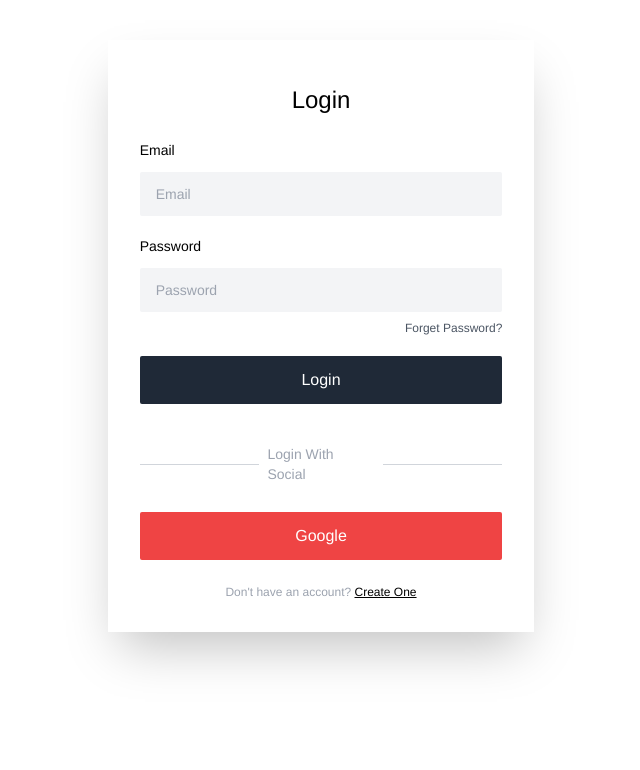
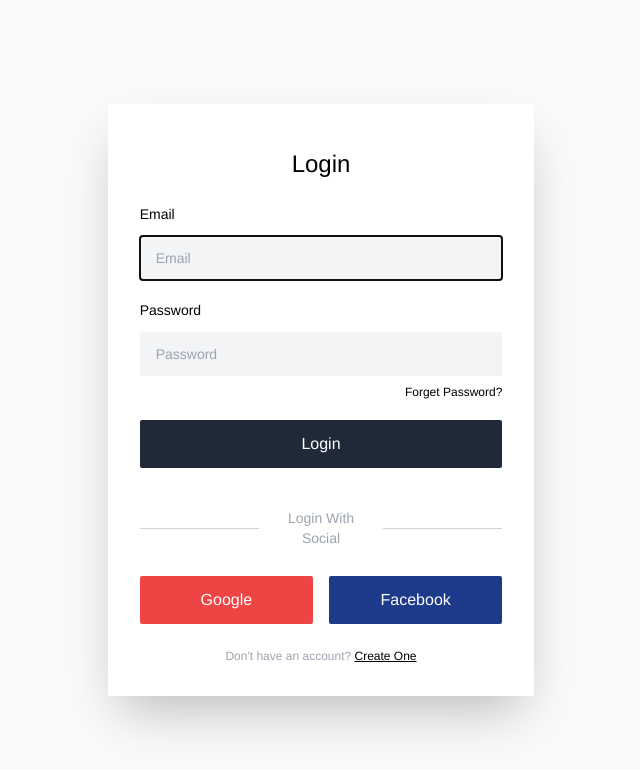
Before and after one commit to leventefrks/vue-firebase-auth, a Vue app: page / in a window 1280 px wide. Shown: the top 770 px of the page, without its empty margins (319-959 px from the left). Built offline with nearby package versions, Linux system fonts and the light colour scheme; no server answers.

Commit message:
Dashboard, Page Not Found

```diff
--- a/src/App.vue
+++ b/src/App.vue
@@ -1,8 +1,10 @@
-<template>
+<template lang="html">
   <div id="app">
-    <transition name="fade" mode="out-in">
-      <router-view />
-    </transition>
+    <div class="w-screen h-screen flex items-center justify-center bg-gray-50">
+      <transition name="fade" mode="out-in">
+        <router-view />
+      </transition>
+    </div>
   </div>
 </template>
 
@@ -13,7 +15,7 @@
 
 .fade-enter-active,
 .fade-leave-active {
-  transition-duration: 0.3s;
+  transition-duration: 0.2s;
   transition-property: opacity;
   transition-timing-function: ease;
 }
--- a/src/components/AppRegister.vue
+++ b/src/components/AppRegister.vue
@@ -1,41 +1,90 @@
 <template>
-<div class="w-full h-full">
-  <div class="bg-white lg:w-4/12 md:6/12 w-10/12 m-auto my-10 shadow-2xl">
+  <div class="bg-white lg:w-4/12 md:6/12 w-10/12 m-auto shadow-2xl">
     <div class="py-8 px-8 rounded-xl">
       <h1 class="font-medium text-2xl mt-3 text-center">Register</h1>
-        <form @submit.prevent="register" class="mt-6">
-          <div class="my-5 text-sm">
-              <label for="email" class="block text-black">Email</label>
-              <input type="text" v-model="form.email" @blur="$v.form.email.$touch" autofocus id="email" class="rounded-sm px-4 py-3 mt-3 focus:outline-none bg-gray-100 w-full" placeholder="Email"  :class="{ 'border-1 border-red-500': $v.form.email.$error }" />
-              <div v-if="!$v.form.email.required && $v.form.email.$error" class="text-red-500">The email field is required</div>
-              <div v-else-if="!$v.form.email.email && $v.form.email.$error" class="text-red-500">The email field is invalid</div>
+      <form @submit.prevent="register" class="mt-6">
+        <div class="my-5 text-sm">
+          <label for="email" class="block text-black">Email</label>
+          <input
+            type="text"
+            v-model="form.email"
+            @blur="$v.form.email.$touch"
+            autofocus
+            id="email"
+            class="rounded-sm px-4 py-3 mt-3 bg-gray-100 w-full"
+            placeholder="Email"
+            :class="{ 'border-1 border-red-500': $v.form.email.$error }"
+          />
+          <div
+            v-if="!$v.form.email.required && $v.form.email.$error"
+            class="text-red-500"
+          >
+            The email field is required
           </div>
-          <div class="my-5 text-sm">
-              <label for="password" class="block text-black">Password</label>
-              <input type="password" v-model="form.password" @blur="$v.form.password.$touch"  id="password" class="rounded-sm px-4 py-3 mt-3 focus:outline-none bg-gray-100 w-full" placeholder="Password"
-                :class="{ 'border-1 border-red-500': $v.form.password.$error }"
-                />
-              <div v-if="$v.form.password.$required" class="text-red-500">The password field is required</div>
-              <div v-else-if="!$v.form.password.minLength" class="text-red-500">The password field should have 3 characters</div>
+          <div
+            v-else-if="!$v.form.email.email && $v.form.email.$error"
+            class="text-red-500"
+          >
+            The email field is invalid
           </div>
-          <div class="my-5 text-sm">
-              <label for="secondary-password" class="block text-black">Confirm Password</label>
-              <input type="password" v-model="form.secondaryPassword" @blur="$v.form.secondaryPassword.$touch" id="secondary-password" class="rounded-sm px-4 py-3 mt-3 focus:outline-none bg-gray-100 w-full" placeholder="Password"
-                :class="{ 'border-1 border-red-500': $v.form.secondaryPassword.$error }"
-                />
-              <div v-if="$v.form.secondaryPassword.$error" class="text-red-500">The confirm password should be the same as the password</div>
+        </div>
+        <div class="my-5 text-sm">
+          <label for="password" class="block text-black">Password</label>
+          <input
+            type="password"
+            v-model="form.password"
+            @blur="$v.form.password.$touch"
+            id="password"
+            class="rounded-sm px-4 py-3 mt-3 bg-gray-100 w-full border-gray"
+            placeholder="Password"
+            :class="{ 'border-1 border-red-500': $v.form.password.$error }"
+          />
+          <div v-if="$v.form.password.$required" class="text-red-500">
+            The password field is required
           </div>
-          <button class="block text-center text-white bg-gray-800 p-3 duration-300 rounded-sm hover:bg-black w-full">Register</button>
-        </form>
-        <div class="pt-6 text-xs text-center font-light text-gray-400">Have an account? <router-link to="/" class="text-black font-medium underline">Login</router-link></div>
+          <div v-else-if="!$v.form.password.minLength" class="text-red-500">
+            The password field should have 3 characters
+          </div>
+        </div>
+        <div class="my-5 text-sm">
+          <label for="secondary-password" class="block text-black"
+            >Confirm Password</label
+          >
+          <input
+            type="password"
+            v-model="form.secondaryPassword"
+            @blur="$v.form.secondaryPassword.$touch"
+            id="secondary-password"
+            class="rounded-sm px-4 py-3 mt-3 bg-gray-100 w-full"
+            placeholder="Password"
+            :class="{
+              'border-1 border-red-500': $v.form.secondaryPassword.$error,
+            }"
+          />
+          <div v-if="$v.form.secondaryPassword.$error" class="text-red-500">
+            The confirm password should be the same as the password
+          </div>
+        </div>
+        <button
+          class="block text-center text-white bg-gray-800 p-3 duration-300 rounded-sm hover:bg-black w-full"
+        >
+          Register now
+        </button>
+      </form>
+      <div class="pt-6 text-xs text-center font-light text-gray-400">
+        Have an account? <router-link
+          to="/"
+          class="text-black hover:text-gray-700 font-medium underline"
+          >Login</router-link
+        >
       </div>
     </div>
   </div>
 </template>
 
 <script>
-import { required, email, sameAs, minLength } from 'vuelidate/lib/validators';
-import firebase from 'firebase';
+import { required, email, sameAs, minLength } from "vuelidate/lib/validators";
+import firebase from "firebase";
 
 export default {
   name: "Register",
@@ -44,19 +93,19 @@
     form: {
       email: {
         required,
-        email
+        email,
       },
 
       password: {
         required,
-        minLength: minLength(3)
+        minLength: minLength(3),
       },
 
       secondaryPassword: {
         required,
-        sameAsPassword: sameAs('password')
-      }
-    }
+        sameAsPassword: sameAs("password"),
+      },
+    },
   },
 
   data() {
@@ -64,22 +113,24 @@
       form: {
         email: null,
         password: null,
-        secondaryPassword: null
-      }
-    }
+        secondaryPassword: null,
+      },
+    };
   },
 
   methods: {
-    register () {
+    register() {
       this.onTouchForm();
       if (!this.$v.form.$error) {
-        firebase.auth().createUserWithEmailAndPassword(this.form.email, this.form.password);
+        firebase
+          .auth()
+          .createUserWithEmailAndPassword(this.form.email, this.form.password);
       }
     },
 
-    onTouchForm () {
+    onTouchForm() {
       this.$v.form.$touch();
-    }
-  }
+    },
+  },
 };
 </script>
--- a/src/components/Login.vue
+++ b/src/components/Login.vue
@@ -1,44 +1,99 @@
 <template>
-<div class="w-full h-full">
-  <div class="bg-white lg:w-4/12 md:6/12 w-10/12 m-auto my-10 shadow-2xl">
+  <div class="bg-white lg:w-4/12 md:6/12 w-10/12 m-auto shadow-2xl">
     <div class="py-8 px-8 rounded-xl">
       <h1 class="font-medium text-2xl mt-3 text-center">Login</h1>
-        <form @submit.prevent="register" class="mt-6">
-          <div class="my-5 text-sm">
-              <label for="email" class="block text-black">Email</label>
-              <input type="text" v-model="form.email" @blur="$v.form.email.$touch" autofocus id="email" class="rounded-sm px-4 py-3 mt-3 focus:outline-none bg-gray-100 w-full" placeholder="Email"  :class="{ 'border-1 border-red-500': $v.form.email.$error }" />
-              <div v-if="!$v.form.email.required && $v.form.email.$error" class="text-red-500">The email field is required</div>
-              <div v-else-if="!$v.form.email.email && $v.form.email.$error" class="text-red-500">The email field is invalid</div>
+      <form @submit.prevent="login" class="mt-6">
+        <div class="my-5 text-sm">
+          <label for="email" class="block text-black">Email</label>
+          <input
+            type="text"
+            v-model="form.email"
+            @blur="$v.form.email.$touch"
+            autofocus
+            id="email"
+            class="rounded-sm px-4 py-3 mt-3 bg-gray-100 w-full"
+            placeholder="Email"
+            :class="{ 'border-1 border-red-500': $v.form.email.$error }"
+          />
+          <div
+            v-if="!$v.form.email.required && $v.form.email.$error"
+            class="text-red-500"
+          >
+            The email field is required
           </div>
-          <div class="my-5 text-sm">
-              <label for="password" class="block text-black">Password</label>
-              <input type="password" v-model="form.password" @blur="$v.form.password.$touch"  id="password" class="rounded-sm px-4 py-3 mt-3 focus:outline-none bg-gray-100 w-full" placeholder="Password"
-                :class="{ 'border-1 border-red-500': $v.form.password.$error }"
-                />
-              <div v-if="$v.form.password.$error" class="text-red-500">The password field is required</div>
-              <div class="flex justify-end mt-2 text-xs text-gray-600">
-                  <a href="#">Forget Password?</a>
-              </div>
+          <div
+            v-else-if="!$v.form.email.email && $v.form.email.$error"
+            class="text-red-500"
+          >
+            The email field is invalid
           </div>
-          <button class="block text-center text-white bg-gray-800 p-3 duration-300 rounded-sm hover:bg-black w-full">Login</button>
-        </form>
-        <div class="flex md:justify-between justify-center items-center mt-10">
-          <div style="height: 1px;" class="bg-gray-300 md:block hidden w-4/12"></div>
-          <p class="md:mx-2 text-sm font-light text-gray-400">Login With Social </p>
-          <div style="height: 1px;" class="bg-gray-300 md:block hidden w-4/12"></div>
         </div>
-        <div class="flex items-center justify-center mt-7">
-          <button class="text-center w-full text-white bg-red-500 p-3 duration-300 rounded-sm hover:bg-red-600">Google</button>
+        <div class="my-5 text-sm">
+          <label for="password" class="block text-black">Password</label>
+          <input
+            type="password"
+            v-model="form.password"
+            @blur="$v.form.password.$touch"
+            id="password"
+            class="rounded-sm px-4 py-3 mt-3 bg-gray-100 w-full"
+            placeholder="Password"
+            :class="{ 'border-1 border-red-500': $v.form.password.$error }"
+          />
+          <div v-if="$v.form.password.$error" class="text-red-500">
+            The password field is required
+          </div>
+          <div
+            class="flex justify-end mt-2 text-xs text-black hover:text-gray-700"
+          >
+            <a href="#">Forget Password?</a>
+          </div>
         </div>
-        <div class="pt-6 text-xs text-center font-light text-gray-400">Don't have an account? <router-link to="/register" class="text-black font-medium underline">Create One</router-link></div>
+        <button
+          class="block text-center text-white bg-gray-800 p-3 duration-300 rounded-sm hover:bg-black w-full"
+        >
+          Login
+        </button>
+      </form>
+      <div class="flex md:justify-between justify-center items-center mt-10">
+        <div
+          style="height: 1px"
+          class="bg-gray-300 md:block hidden w-4/12"
+        ></div>
+        <p class="md:mx-2 text-sm text-center font-light text-gray-400">
+          Login With Social
+        </p>
+        <div
+          style="height: 1px"
+          class="bg-gray-300 md:block hidden w-4/12"
+        ></div>
+      </div>
+      <div class="flex items-center justify-between space-x-4 mt-7">
+        <button
+          class="text-center w-full text-white bg-red-500 p-3 duration-300 rounded-sm hover:bg-red-600"
+        >
+          Google
+        </button>
+        <button
+          class="text-center w-full text-white bg-blue-900 p-3 duration-300 rounded-sm hover:bg-blue-800"
+        >
+          Facebook
+        </button>
+      </div>
+      <div class="pt-6 text-xs text-center font-light text-gray-400">
+        Don't have an account?
+        <router-link
+          to="/register"
+          class="text-black hover:text-gray-700 font-medium underline"
+          >Create One</router-link
+        >
       </div>
     </div>
   </div>
 </template>
 
 <script>
-import { required, email } from 'vuelidate/lib/validators';
-import firebase from 'firebase';
+import { required, email } from "vuelidate/lib/validators";
+import firebase from "firebase";
 
 export default {
   name: "Register",
@@ -47,35 +102,38 @@
     form: {
       email: {
         required,
-        email
+        email,
       },
 
       password: {
-        required
-      }
-    }
+        required,
+      },
+    },
   },
 
   data() {
     return {
       form: {
         email: null,
-        password: null
-      }
-    }
+        password: null,
+
+      },
+    };
   },
 
   methods: {
-    register () {
+    login() {
       this.onTouchForm();
       if (!this.$v.form.$error) {
-        firebase.auth().createUserWithEmailAndPassword(this.form.email, this.form.password);
+        firebase
+          .auth()
+          .createUserWithEmailAndPassword(this.form.email, this.form.password);
       }
     },
 
-    onTouchForm () {
+    onTouchForm() {
       this.$v.form.$touch();
-    }
-  }
+    },
+  },
 };
 </script>
--- a/src/views/Home.vue
+++ b/src/views/Home.vue
@@ -1,7 +1,5 @@
 <template>
-  <div>
-    <login />
-  </div>
+  <login />
 </template>
 
 <script>
@@ -11,7 +9,7 @@
   name: "Home",
 
   components: {
-    Login
+    Login,
   },
 };
 </script>
--- a/src/views/Register.vue
+++ b/src/views/Register.vue
@@ -1,7 +1,5 @@
-<template>
-  <div>
-    <app-register />
-  </div>
+<template lang="html">
+  <app-register />
 </template>
 
 <script>
```
Also changed, not shown: src/router/index.js (+12 -0 lines), src/views/Dashboard.vue (added, +9 -0 lines), src/views/PageNotFound.vue (added, +24 -0 lines).
